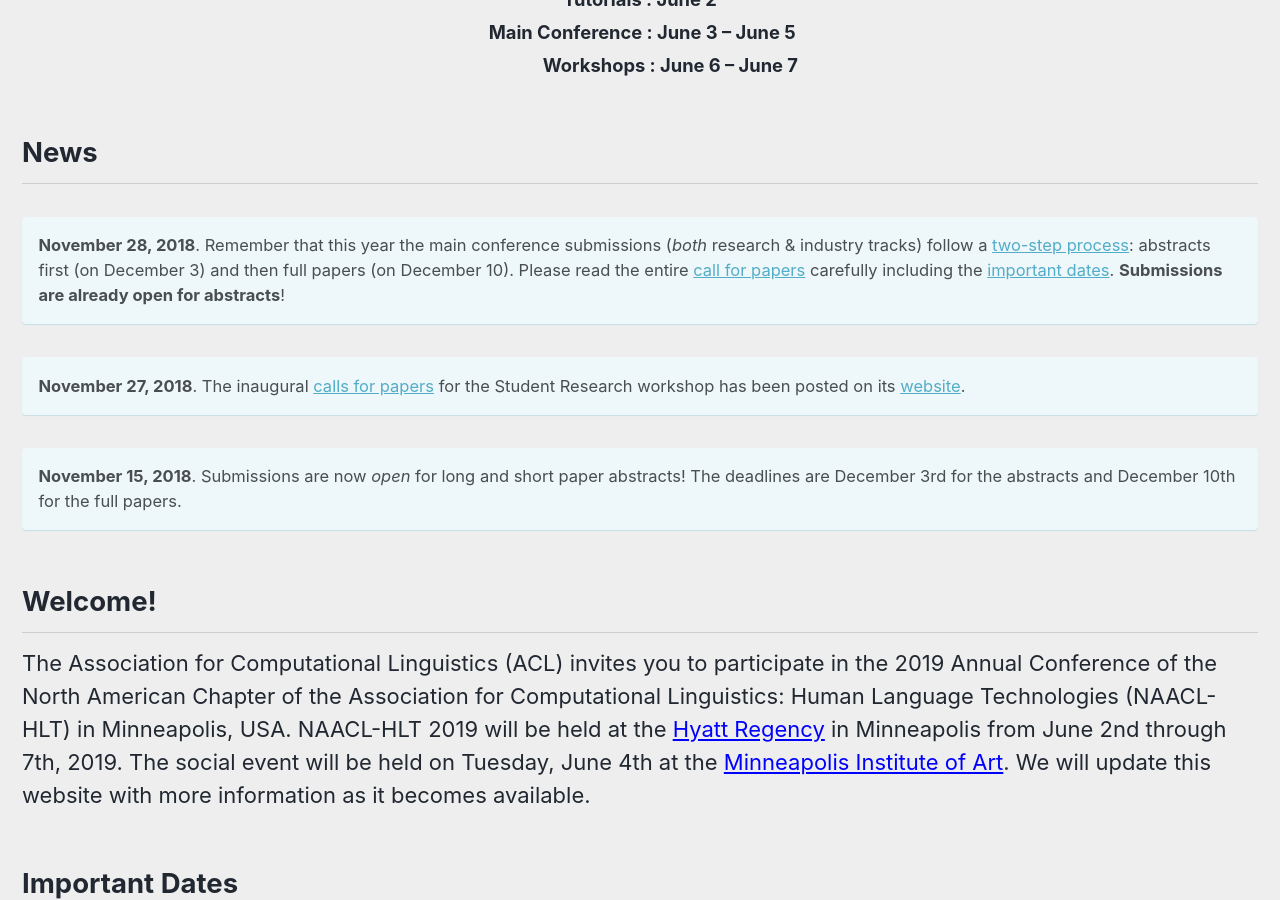
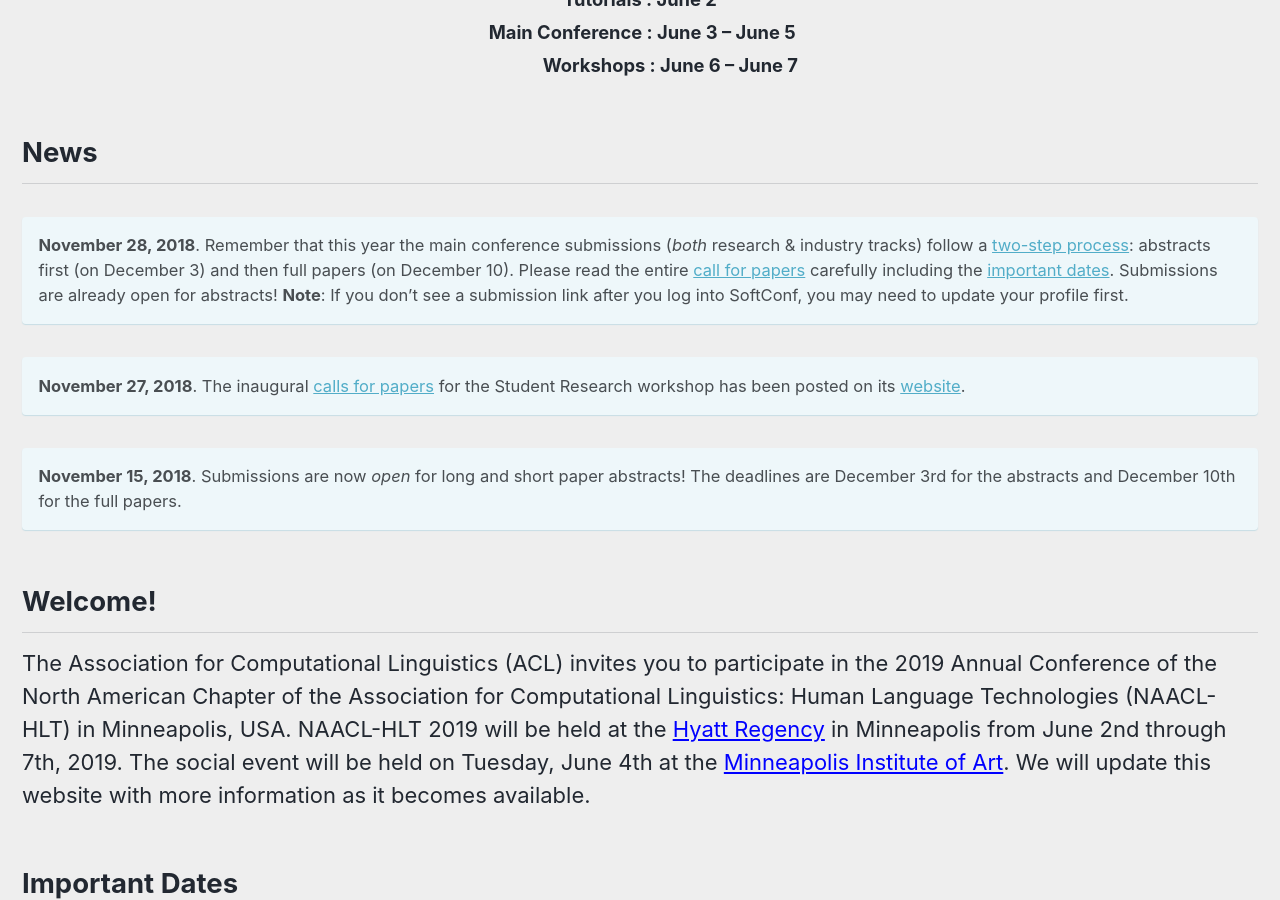
Before and after one commit to naacl-org/naacl-2021-website, a Jekyll site: the page built from _pages/home.md, in a window 1280 px wide and 900 px high, scrolled down 562 px. Built offline with Jekyll 4.4.1, drawn with Linux system fonts in a browser that asks for light colours; nearby versions of some CDN libraries.

Commit message:
Update news item.

```diff
--- a/_pages/home.md
+++ b/_pages/home.md
@@ -16,7 +16,8 @@
 
 <h2>News</h2>
 
-**November 28, 2018**. Remember that this year the main conference submissions (*both* research &amp; industry tracks) follow a [two-step process](calls/papers/#submission-types-and-requirements): abstracts first (on December 3) and then full papers (on December 10). Please read the entire [call for papers](/calls/papers) carefully including the [important dates](/calls/papers/#important-dates). **Submissions are already open for abstracts**!
+**November 28, 2018**. Remember that this year the main conference submissions (*both* research &amp; industry tracks) follow a [two-step process](calls/papers/#submission-types-and-requirements): abstracts first (on December 3) and then full papers (on December 10). Please read the entire [call for papers](/calls/papers) carefully including the [important dates](/calls/papers/#important-dates). Submissions are already open for abstracts!
+**Note**: If you don't see a submission link after you log into SoftConf, you may need to update your profile first.
 {: .notice--info}
 
 **November 27, 2018**.
```
